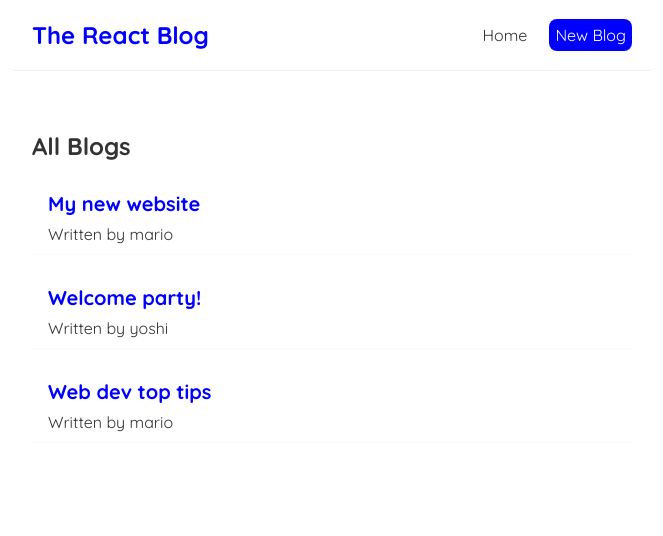
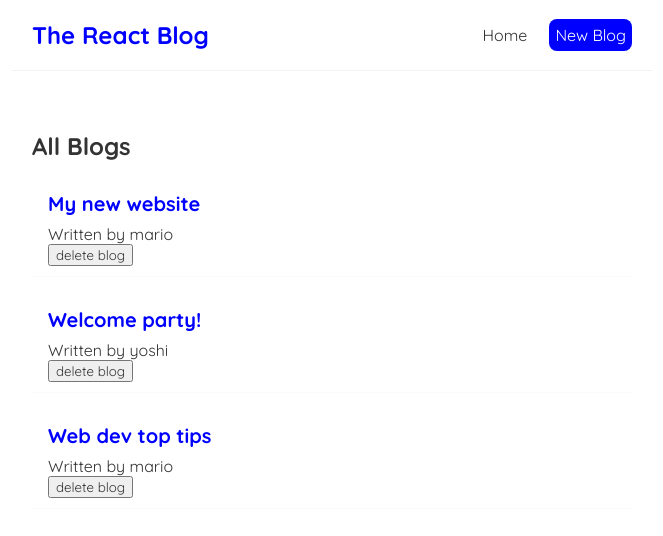
Before and after one commit to Kevincripe/react-blog, a React (Create React App) app: page / in a window 1280 px wide. Shown: the top 536 px of the page, without its empty margins (308-971 px from the left). Built offline with nearby package versions, Linux system fonts and the light colour scheme.

Commit message:
delete func

```diff
--- a/src/BlogList.js
+++ b/src/BlogList.js
@@ -1,6 +1,4 @@
-const BlogList = ({blogs, title}) => {
-
-
+const BlogList = ({ blogs, title, handleDelete }) => {
   return (
     <div className="blog-list">
       <h2>{ title }</h2>
@@ -8,6 +6,7 @@ const BlogList = ({blogs, title}) => {
         <div className="blog-preview" key={blog.id} >
           <h2>{ blog.title }</h2>
           <p>Written by { blog.author }</p>
+          <button onClick={() => handleDelete(blog.id)}>delete blog</button>
         </div>
       ))}
     </div>
--- a/src/Home.js
+++ b/src/Home.js
@@ -1,16 +1,26 @@
-import { useState } from "react";
-import BlogList from './BlogList';
+import { useEffect, useState } from "react";
+import BlogList from "./BlogList";
 
 const Home = () => {
   const [blogs, setBlogs] = useState([
     { title: 'My new website', body: 'lorem ipsum...', author: 'mario', id: 1 },
     { title: 'Welcome party!', body: 'lorem ipsum...', author: 'yoshi', id: 2 },
     { title: 'Web dev top tips', body: 'lorem ipsum...', author: 'mario', id: 3 }
-  ]);
+  ])
+
+  const handleDelete = (id) => {
+    const newBlogs = blogs.filter(blog => blog.id !== id);
+    setBlogs(newBlogs);
+  }
+
+  useEffect(() => {
+    console.log('use effect ran');
+    console.log(blogs);
+  })
 
   return (
     <div className="home">
-      <BlogList blogs={blogs} title="All Blogs" />
+      <BlogList blogs={blogs} title="All Blogs" handleDelete={handleDelete} />
     </div>
   );
 }
```
Lines whose indentation alone changed are shown as unchanged.
